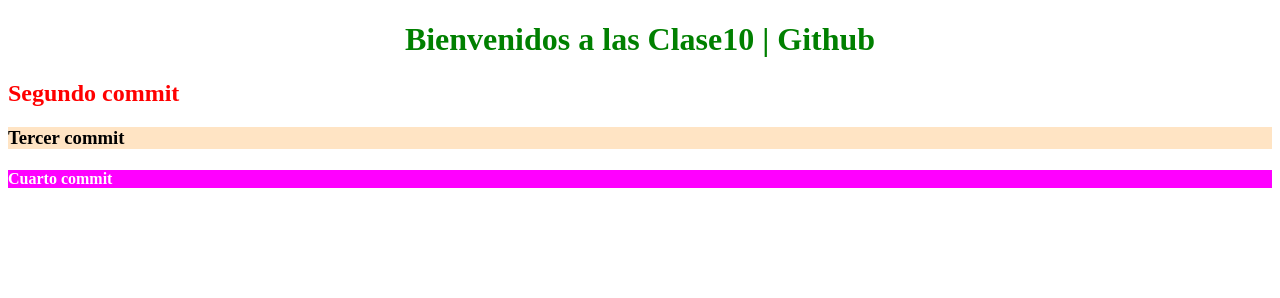
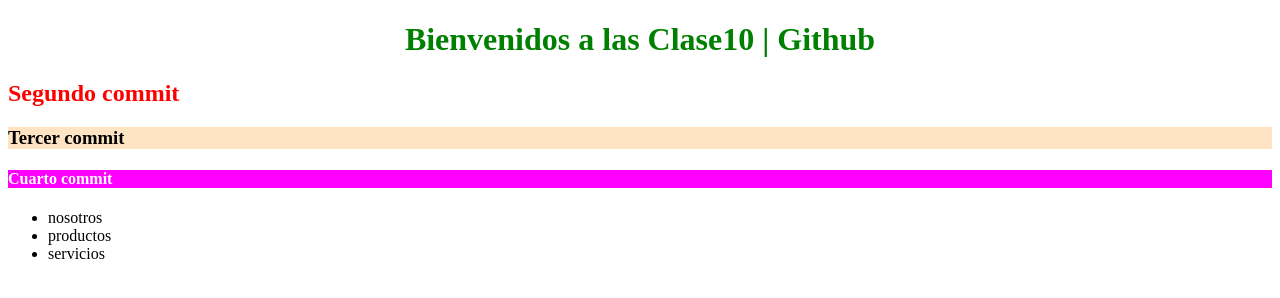
Before and after one commit to angelesromero15/ProyectoFalso--2, a plain HTML site: page index.html in a window 1280 px wide. Drawn offline with Linux system fonts and the light colour scheme.

Commit message:
barra de navegación

```diff
--- a/index.html
+++ b/index.html
@@ -14,6 +14,13 @@
 
 <h3>Tercer commit</h3>
 
-<h4>Cuarto commit</h4>
+<h4>Cuarto commit </h4>
+<nav>
+    <ul>
+        <li>nosotros</li>
+        <li>productos</li>
+        <li>servicios</li>
+    </ul>
+</nav>
 </body>
 </html>
```
